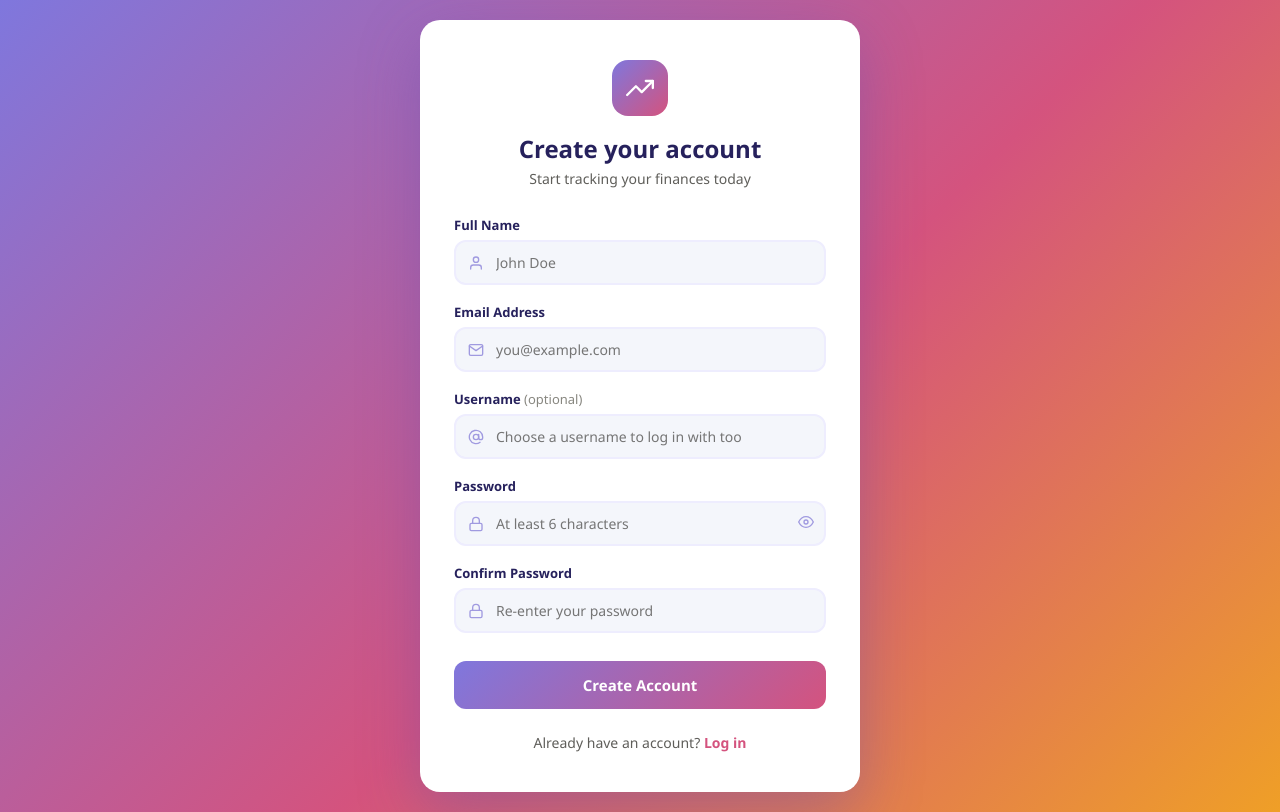
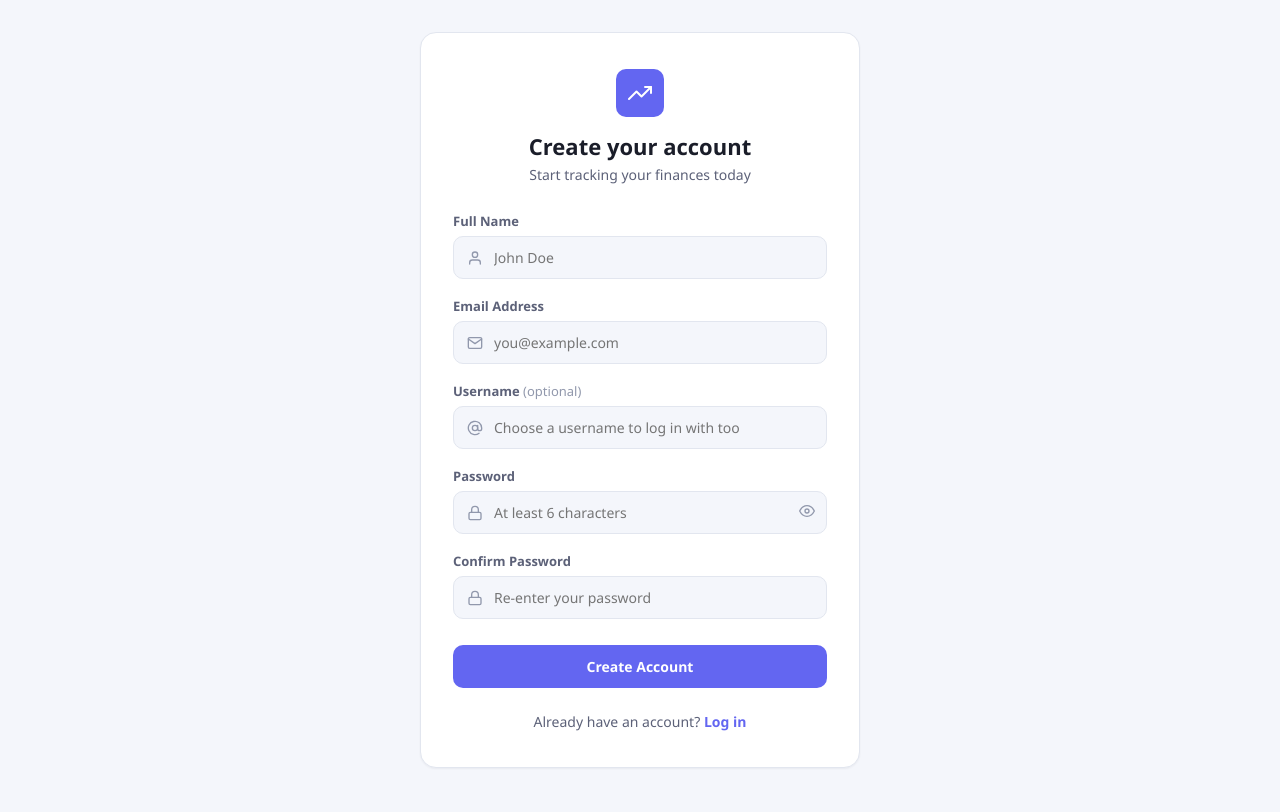
Before and after one commit to adithima/expense-tracker, a React (Vite) app in the folder frontend/: page /register in a window 1280 px wide. Built offline with nearby package versions, Linux system fonts and the light colour scheme; no server answers.

Commit message:
Restyle login/register to match dashboard's classic look

```diff
--- a/frontend/src/pages/Register.jsx
+++ b/frontend/src/pages/Register.jsx
@@ -11,18 +11,13 @@ import {
 } from '../utils/validators';
 
 const validateUsername = (val) => {
-  if (!val) return ''; // optional field, empty is fine
+  if (!val) return '';
   if (val.length < 3) return 'Username must be at least 3 characters';
   if (val.length > 20) return 'Username cannot exceed 20 characters';
   if (!/^[a-z0-9_]+$/i.test(val)) return 'Only letters, numbers, and underscores allowed';
   return '';
 };
 
-/**
- * Register Page
- * Email is required. Username is optional — an alternative way
- * to log in later, alongside email.
- */
 const Register = () => {
   const { register, authLoading } = useAuth();
   const navigate = useNavigate();
@@ -79,48 +74,37 @@ const Register = () => {
         display: 'flex',
         alignItems: 'center',
         justifyContent: 'center',
-        background: 'linear-gradient(135deg, #7f77dd 0%, #d4537e 55%, #ef9f27 100%)',
+        backgroundColor: 'var(--color-bg)',
         padding: '20px',
       }}
     >
-      <div
-        style={{
-          width: '100%',
-          maxWidth: '440px',
-          padding: '40px 34px',
-          borderRadius: '20px',
-          backgroundColor: '#ffffff',
-          boxShadow: '0 20px 60px rgba(83, 74, 183, 0.35)',
-        }}
-      >
+      <div className="card" style={{ width: '100%', maxWidth: '440px', padding: '36px 32px' }}>
         <div style={{ display: 'flex', flexDirection: 'column', alignItems: 'center', marginBottom: '28px' }}>
           <div
             style={{
-              width: 56,
-              height: 56,
-              borderRadius: '16px',
-              background: 'linear-gradient(135deg, #7f77dd, #d4537e)',
+              width: 48,
+              height: 48,
+              borderRadius: 'var(--radius-md)',
+              backgroundColor: 'var(--color-primary)',
               display: 'flex',
               alignItems: 'center',
               justifyContent: 'center',
-              marginBottom: '16px',
+              marginBottom: '14px',
             }}
           >
-            <FiTrendingUp size={28} color="#fff" />
+            <FiTrendingUp size={24} color="#fff" />
           </div>
-          <h1 style={{ fontSize: '24px', fontWeight: 800, color: '#26215c' }}>Create your account</h1>
-          <p style={{ fontSize: '14px', color: '#5f5e5a', marginTop: '4px' }}>
+          <h1 style={{ fontSize: '22px', fontWeight: 800 }}>Create your account</h1>
+          <p style={{ fontSize: '14px', color: 'var(--color-text-secondary)', marginTop: '4px' }}>
             Start tracking your finances today
           </p>
         </div>
 
         <form onSubmit={handleSubmit} noValidate>
           <div className="form-group">
-            <label className="form-label" htmlFor="name" style={{ color: '#26215c', fontWeight: 600 }}>
-              Full Name
-            </label>
+            <label className="form-label" htmlFor="name">Full Name</label>
             <div style={{ position: 'relative' }}>
-              <FiUser size={16} style={{ position: 'absolute', left: 14, top: '50%', transform: 'translateY(-50%)', color: '#a09ae0' }} />
+              <FiUser size={16} style={{ position: 'absolute', left: 14, top: '50%', transform: 'translateY(-50%)', color: 'var(--color-text-muted)' }} />
               <input
                 id="name"
                 type="text"
@@ -129,7 +113,7 @@ const Register = () => {
                 onChange={handleChange}
                 placeholder="John Doe"
                 className={`form-input ${errors.name ? 'input-error' : ''}`}
-                style={{ paddingLeft: '40px', borderRadius: '12px', border: '2px solid #eeedfe' }}
+                style={{ paddingLeft: '40px' }}
                 autoComplete="name"
               />
             </div>
@@ -137,11 +121,9 @@ const Register = () => {
           </div>
 
           <div className="form-group">
-            <label className="form-label" htmlFor="email" style={{ color: '#26215c', fontWeight: 600 }}>
-              Email Address
-            </label>
+            <label className="form-label" htmlFor="email">Email Address</label>
             <div style={{ position: 'relative' }}>
-              <FiMail size={16} style={{ position: 'absolute', left: 14, top: '50%', transform: 'translateY(-50%)', color: '#a09ae0' }} />
+              <FiMail size={16} style={{ position: 'absolute', left: 14, top: '50%', transform: 'translateY(-50%)', color: 'var(--color-text-muted)' }} />
               <input
                 id="email"
                 type="email"
@@ -150,7 +132,7 @@ const Register = () => {
                 onChange={handleChange}
                 placeholder="you@example.com"
                 className={`form-input ${errors.email ? 'input-error' : ''}`}
-                style={{ paddingLeft: '40px', borderRadius: '12px', border: '2px solid #eeedfe' }}
+                style={{ paddingLeft: '40px' }}
                 autoComplete="email"
               />
             </div>
@@ -158,11 +140,11 @@ const Register = () => {
           </div>
 
           <div className="form-group">
-            <label className="form-label" htmlFor="username" style={{ color: '#26215c', fontWeight: 600 }}>
-              Username <span style={{ fontWeight: 400, color: '#888780' }}>(optional)</span>
+            <label className="form-label" htmlFor="username">
+              Username <span style={{ fontWeight: 400, color: 'var(--color-text-muted)' }}>(optional)</span>
             </label>
             <div style={{ position: 'relative' }}>
-              <FiAtSign size={16} style={{ position: 'absolute', left: 14, top: '50%', transform: 'translateY(-50%)', color: '#a09ae0' }} />
+              <FiAtSign size={16} style={{ position: 'absolute', left: 14, top: '50%', transform: 'translateY(-50%)', color: 'var(--color-text-muted)' }} />
               <input
                 id="username"
                 type="text"
@@ -171,7 +153,7 @@ const Register = () => {
                 onChange={handleChange}
                 placeholder="Choose a username to log in with too"
                 className={`form-input ${errors.username ? 'input-error' : ''}`}
-                style={{ paddingLeft: '40px', borderRadius: '12px', border: '2px solid #eeedfe' }}
+                style={{ paddingLeft: '40px' }}
                 autoComplete="off"
               />
             </div>
@@ -179,11 +161,9 @@ const Register = () => {
           </div>
 
           <div className="form-group">
-            <label className="form-label" htmlFor="password" style={{ color: '#26215c', fontWeight: 600 }}>
-              Password
-            </label>
+            <label className="form-label" htmlFor="password">Password</label>
             <div style={{ position: 'relative' }}>
-              <FiLock size={16} style={{ position: 'absolute', left: 14, top: '50%', transform: 'translateY(-50%)', color: '#a09ae0' }} />
+              <FiLock size={16} style={{ position: 'absolute', left: 14, top: '50%', transform: 'translateY(-50%)', color: 'var(--color-text-muted)' }} />
               <input
                 id="password"
                 type={showPassword ? 'text' : 'password'}
@@ -192,14 +172,14 @@ const Register = () => {
                 onChange={handleChange}
                 placeholder="At least 6 characters"
                 className={`form-input ${errors.password ? 'input-error' : ''}`}
-                style={{ paddingLeft: '40px', paddingRight: '40px', borderRadius: '12px', border: '2px solid #eeedfe' }}
+                style={{ paddingLeft: '40px', paddingRight: '40px' }}
                 autoComplete="new-password"
               />
               <button
                 type="button"
                 onClick={() => setShowPassword((prev) => !prev)}
                 aria-label={showPassword ? 'Hide password' : 'Show password'}
-                style={{ position: 'absolute', right: 12, top: '50%', transform: 'translateY(-50%)', color: '#a09ae0' }}
+                style={{ position: 'absolute', right: 12, top: '50%', transform: 'translateY(-50%)', color: 'var(--color-text-muted)' }}
               >
                 {showPassword ? <FiEyeOff size={16} /> : <FiEye size={16} />}
               </button>
@@ -208,11 +188,9 @@ const Register = () => {
           </div>
 
           <div className="form-group">
-            <label className="form-label" htmlFor="confirmPassword" style={{ color: '#26215c', fontWeight: 600 }}>
-              Confirm Password
-            </label>
+            <label className="form-label" htmlFor="confirmPassword">Confirm Password</label>
             <div style={{ position: 'relative' }}>
-              <FiLock size={16} style={{ position: 'absolute', left: 14, top: '50%', transform: 'translateY(-50%)', color: '#a09ae0' }} />
+              <FiLock size={16} style={{ position: 'absolute', left: 14, top: '50%', transform: 'translateY(-50%)', color: 'var(--color-text-muted)' }} />
               <input
                 id="confirmPassword"
                 type={showPassword ? 'text' : 'password'}
@@ -221,7 +199,7 @@ const Register = () => {
                 onChange={handleChange}
                 placeholder="Re-enter your password"
                 className={`form-input ${errors.confirmPassword ? 'input-error' : ''}`}
-                style={{ paddingLeft: '40px', borderRadius: '12px', border: '2px solid #eeedfe' }}
+                style={{ paddingLeft: '40px' }}
                 autoComplete="new-password"
               />
             </div>
@@ -230,28 +208,17 @@ const Register = () => {
 
           <button
             type="submit"
+            className="btn btn-primary btn-block"
             disabled={authLoading}
-            style={{
-              width: '100%',
-              marginTop: '10px',
-              padding: '14px',
-              borderRadius: '12px',
-              border: 'none',
-              background: 'linear-gradient(135deg, #7f77dd, #d4537e)',
-              color: '#fff',
-              fontWeight: 700,
-              fontSize: '15px',
-              cursor: authLoading ? 'default' : 'pointer',
-              opacity: authLoading ? 0.7 : 1,
-            }}
+            style={{ marginTop: '8px', padding: '12px' }}
           >
             {authLoading ? 'Creating account...' : 'Create Account'}
           </button>
         </form>
 
-        <p style={{ textAlign: 'center', fontSize: '14px', color: '#5f5e5a', marginTop: '24px' }}>
+        <p style={{ textAlign: 'center', fontSize: '14px', color: 'var(--color-text-secondary)', marginTop: '24px' }}>
           Already have an account?{' '}
-          <Link to="/login" style={{ color: '#d4537e', fontWeight: 700 }}>
+          <Link to="/login" style={{ color: 'var(--color-primary)', fontWeight: 600 }}>
             Log in
           </Link>
         </p>
```
Also changed, not shown: frontend/src/pages/Login.jsx (+21 -59 lines).
